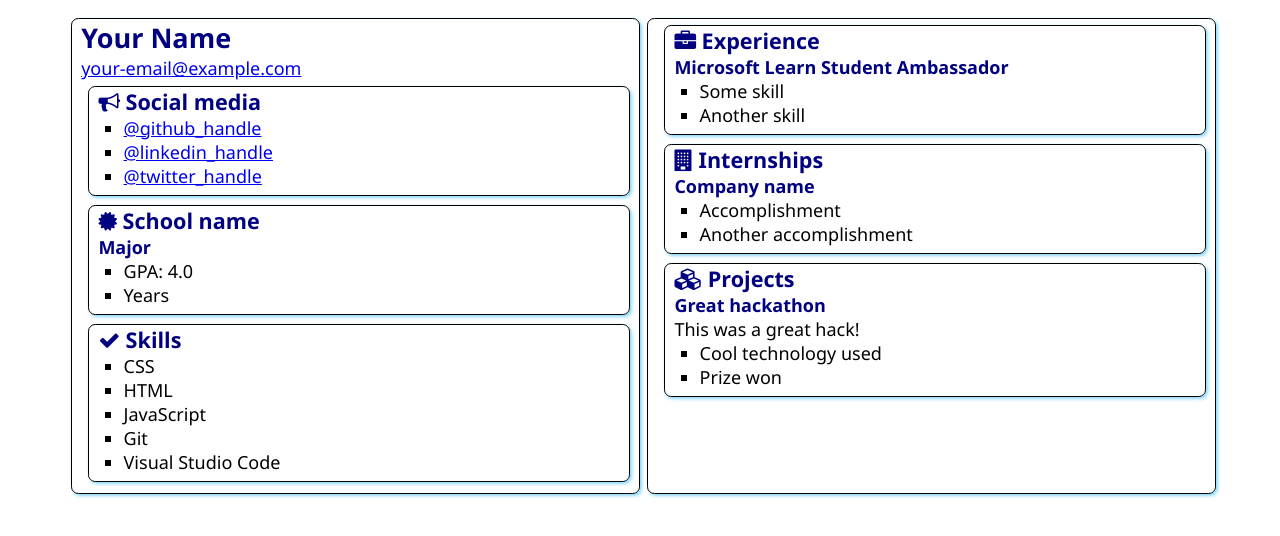
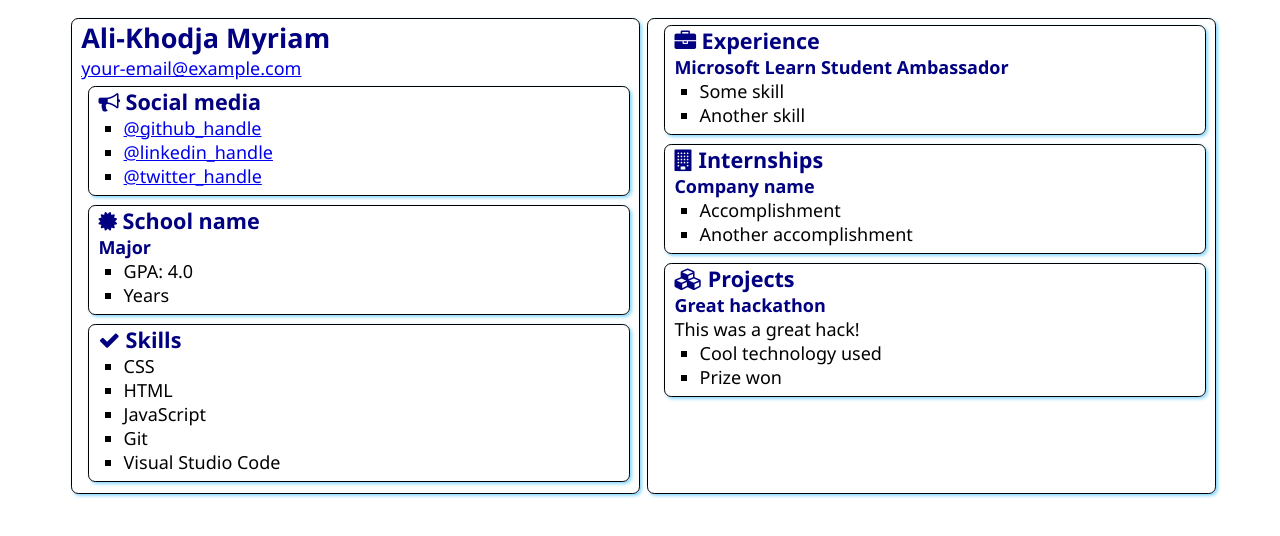
Before and after one commit to Johanxa/SATechnicalOnBoarding, a plain HTML site: page src/index.html in a window 1280 px wide. Drawn offline with Linux system fonts and the light colour scheme.

Commit message:
Added My Name

```diff
--- a/src/index.html
+++ b/src/index.html
@@ -12,7 +12,7 @@
 <body>
     <main>
         <article class="box">
-            <h1>Your Name</h1>
+            <h1>Ali-Khodja Myriam</h1>
             <div><a href="mailto:your.email@example.com">your-email@example.com</a></div>
 
             <section class="box">
```
